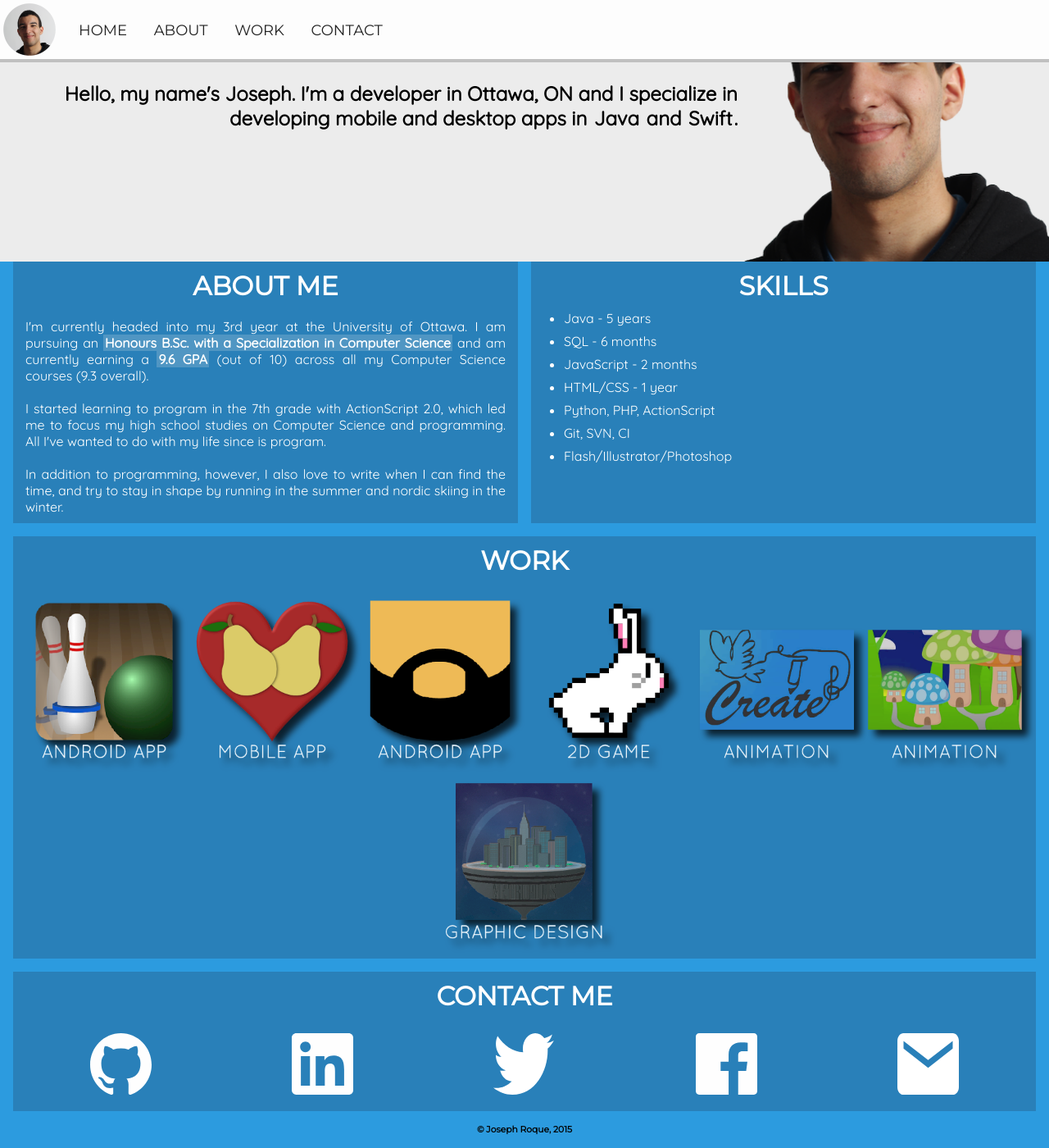
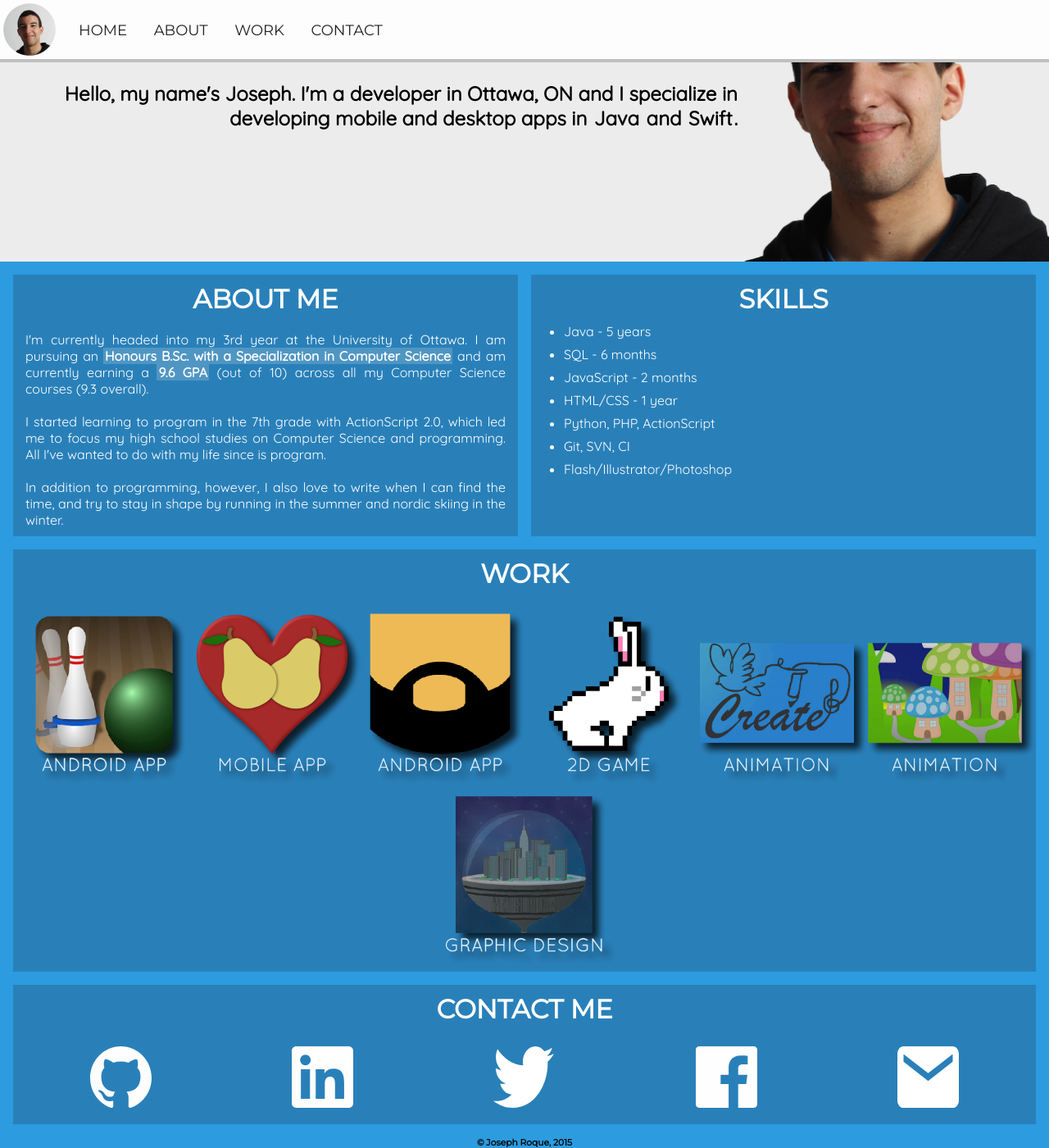
Before and after one commit to joseph-roque/joseph-roque.github.io, a Jekyll site: the page built from index.html, in a window 1280 px wide and 1400 px high, scrolled down 143 px. Shown: the whole window at 82% size. Built offline with Jekyll 4.4.1, drawn with Linux system fonts in a browser that asks for light colours; nearby versions of some CDN libraries.

Commit message:
Fixing spacing

```diff
--- a/css/main.css
+++ b/css/main.css
@@ -117,7 +117,7 @@
 
 .main-banner {
     background:#ececec;
-    height:380px
+    height:380px;
 }
 
 .main-banner h1 {
@@ -139,6 +139,7 @@
     display: -ms-flexbox;
     display: -webkit-flex;
     display: flex;
+    margin-top: 16px;
 }
 
 .split-wrapper ul {
@@ -338,17 +339,29 @@
     }
 
     .left-container {
-        width:100%;
         float:none;
-        margin-left: 0px;
-        margin-right: 0px;
+
+        /* Firefox */
+        width: -moz-calc(100% - 32px);
+        /* WebKit */
+        width: -webkit-calc(100% - 32px);
+        /* Opera */
+        width: -o-calc(100% - 32px);
+        /* Standard */
+        width: calc(100% - 32px);
     }
 
     .right-container {
-        width:100%;
         float:none;
-        margin-left: 0px;
-        margin-right: 0px;
+
+        /* Firefox */
+        width: -moz-calc(100% - 32px);
+        /* WebKit */
+        width: -webkit-calc(100% - 32px);
+        /* Opera */
+        width: -o-calc(100% - 32px);
+        /* Standard */
+        width: calc(100% - 32px);
     }
 
     .work-icon img {
```
